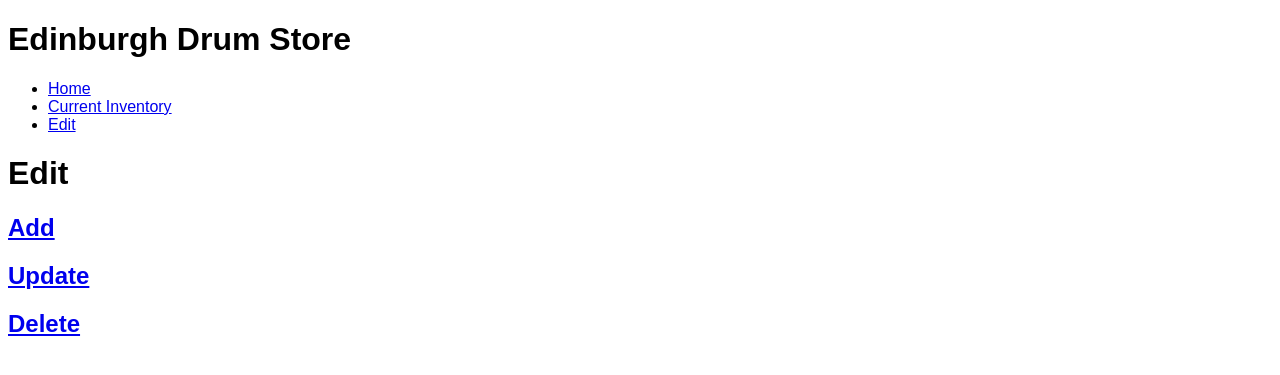
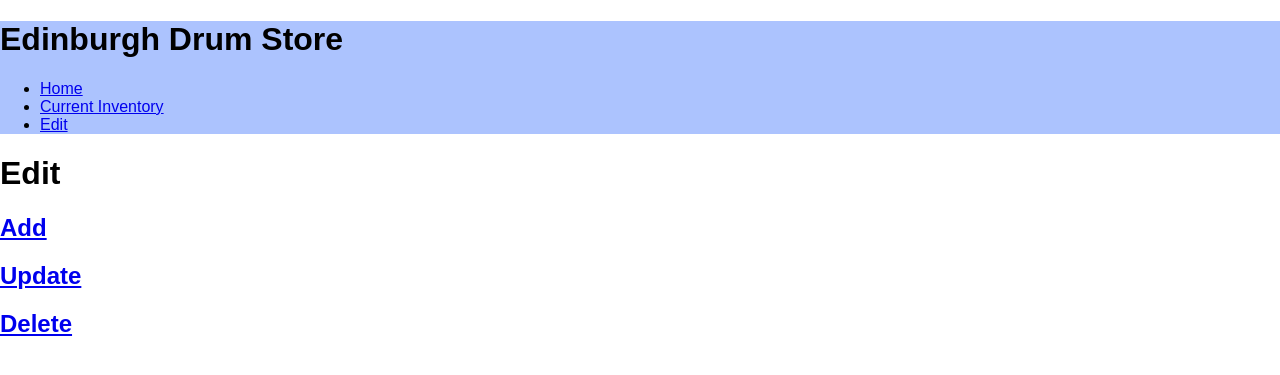
Before and after one commit to AndrewCalder95/shop_inventory_solo_project, a Flask app: page /edit in a window 1280 px wide. Shown: the top 375 px of the page. Run offline with Flask 2, Linux system fonts and the light colour scheme.

Commit message:
some css added

```diff
--- /dev/null
+++ b/static/css/styles.css
@@ -0,0 +1,6 @@
+body {
+    margin: 0px
+}
+body > header {
+    background-color: #ACC3FE;
+}
--- a/templates/base.html
+++ b/templates/base.html
@@ -4,6 +4,7 @@
     <meta charset="UTF-8">
     <meta http-equiv="X-UA-Compatible" content="IE=edge">
     <meta name="viewport" content="width=device-width, initial-scale=1.0">
+    <link rel="stylesheet" href="{{ url_for('static', filename='css/styles.css') }}">
     <title> Drum Shop </title>
 </head>
 <body style = "font-family: Arial, Helvetica, sans-serif;">
```
